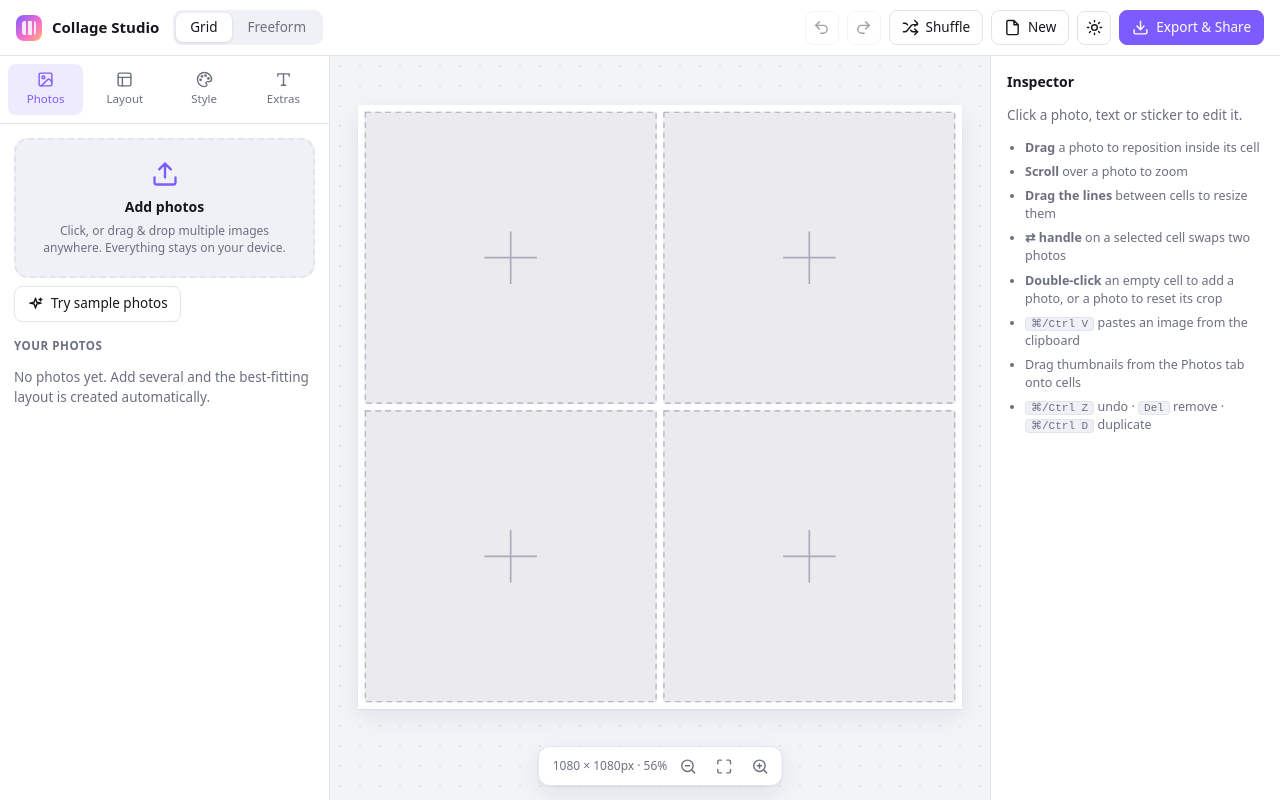
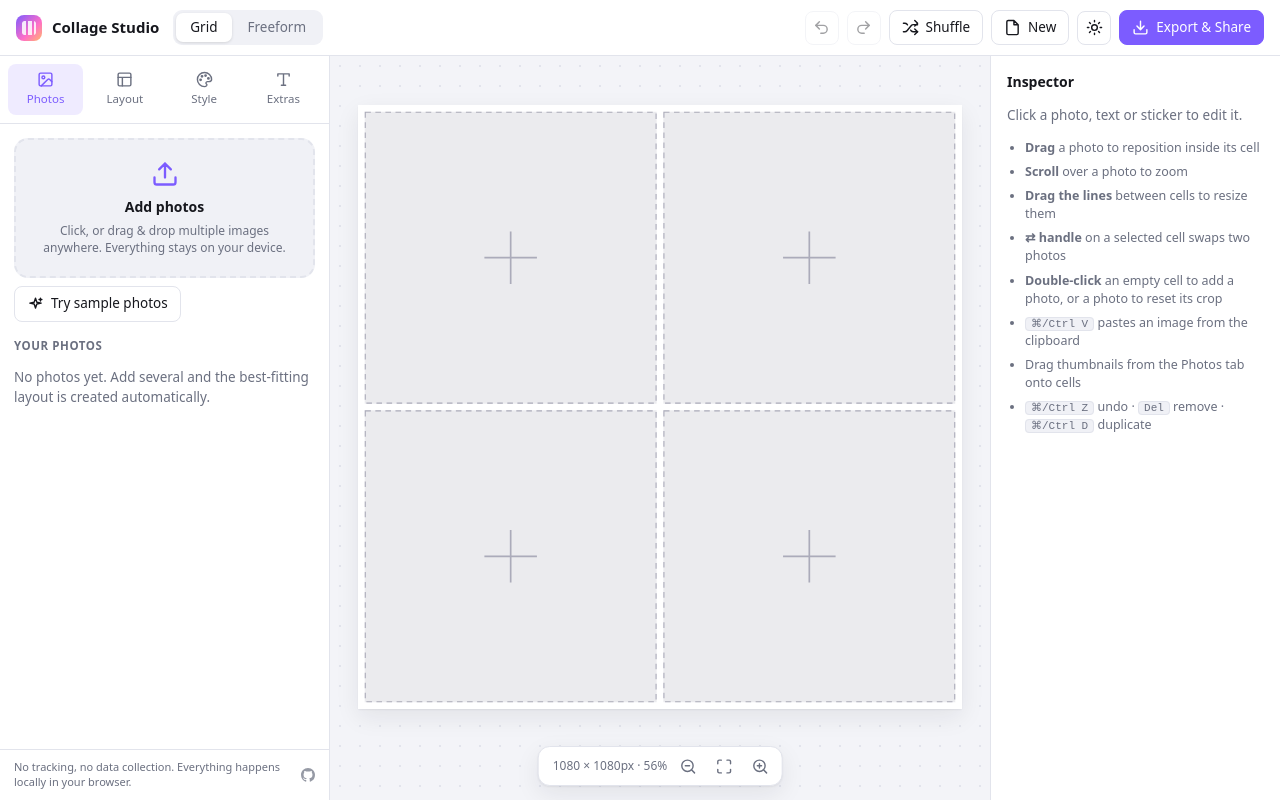
Before and after one commit to MoE1N/Collage-Studio, a plain HTML site: page index.html in a window 1280 px wide. Drawn offline with Linux system fonts and the light colour scheme.

Commit message:
Add privacy note and GitHub link to footer and README

```diff
--- a/css/style.css
+++ b/css/style.css
@@ -50,6 +50,8 @@ button { cursor: pointer; }
 .side { border-right: 1px solid var(--line); display: flex; flex-direction: column; }
 .inspector { border-left: 1px solid var(--line); padding: 16px; }
 .inspector h3 { margin: 0 0 6px; font-size: 14px; }
+.foot { margin-top: auto; padding: 10px 14px; border-top: 1px solid var(--line); display: flex; align-items: center; gap: 10px; font-size: 11px; line-height: 1.35; color: var(--muted); }
+.foot a { color: var(--muted); display: grid; opacity: .7; } .foot a:hover { opacity: 1; color: var(--text); }
 .tabs { display: flex; padding: 8px; gap: 4px; border-bottom: 1px solid var(--line); position: sticky; top: 0; background: var(--panel); z-index: 2; }
 .tabs button { flex: 1; display: flex; flex-direction: column; align-items: center; gap: 3px; border: 0; background: transparent; color: var(--muted); padding: 7px 2px; border-radius: 8px; font-size: 11.5px; font-weight: 500; }
 .tabs button.on { background: var(--accent-soft); color: var(--accent); }
--- a/index.html
+++ b/index.html
@@ -102,6 +102,10 @@
       <div class="sub">Stickers</div>
       <div class="stickers" id="stickerGrid"></div>
     </div>
+    <footer class="foot">
+      <span>No tracking, no data collection. Everything happens locally in your browser.</span>
+      <a href="https://github.com/MoE1N/Collage-Studio" target="_blank" rel="noopener" title="View source on GitHub" aria-label="GitHub repository"><svg viewBox="0 0 16 16" width="14" height="14" fill="currentColor" aria-hidden="true"><path d="M8 0C3.58 0 0 3.58 0 8c0 3.54 2.29 6.53 5.47 7.59.4.07.55-.17.55-.38 0-.19-.01-.82-.01-1.49-2.01.37-2.53-.49-2.69-.94-.09-.23-.48-.94-.82-1.13-.28-.15-.68-.52-.01-.53.63-.01 1.08.58 1.23.82.72 1.21 1.87.87 2.33.66.07-.52.28-.87.51-1.07-1.78-.2-3.64-.89-3.64-3.95 0-.87.31-1.59.82-2.15-.08-.2-.36-1.02.08-2.12 0 0 .67-.21 2.2.82a7.6 7.6 0 0 1 4 0c1.53-1.04 2.2-.82 2.2-.82.44 1.1.16 1.92.08 2.12.51.56.82 1.27.82 2.15 0 3.07-1.87 3.75-3.65 3.95.29.25.54.73.54 1.48 0 1.07-.01 1.93-.01 2.2 0 .21.15.46.55.38A8.01 8.01 0 0 0 16 8c0-4.42-3.58-8-8-8z"/></svg></a>
+    </footer>
   </aside>
 
   <section class="stagearea" id="area">
--- a/sw.js
+++ b/sw.js
@@ -1,5 +1,5 @@
 /* Offline support: network first (so updates show up immediately), cache as fallback. */
-const CACHE = 'collage-studio-v1';
+const CACHE = 'collage-studio-v2';
 const ASSETS = ['./', 'index.html', 'css/style.css', 'js/app.js', 'js/data.js', 'vendor/konva.min.js', 'vendor/jspdf.umd.min.js', 'icon.svg', 'manifest.webmanifest'];
 self.addEventListener('install', e => { e.waitUntil(caches.open(CACHE).then(c => c.addAll(ASSETS)).then(() => self.skipWaiting())); });
 self.addEventListener('activate', e => { e.waitUntil(caches.keys().then(ks => Promise.all(ks.filter(k => k !== CACHE).map(k => caches.delete(k)))).then(() => self.clients.claim())); });
```
Also changed, not shown: README.md.
